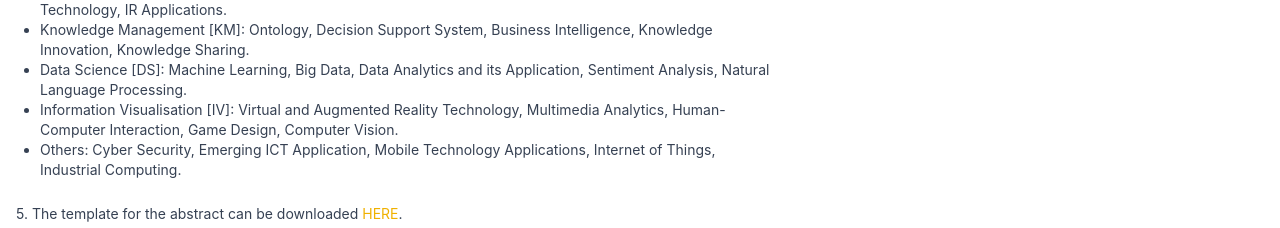
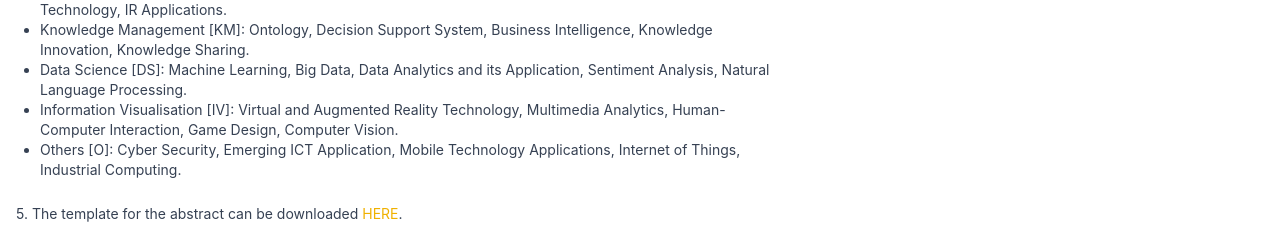
Before and after one commit to zafarshahrin/SIRKM2025, a Vue app: page /abstract-submission in a window 1280 px wide. Shown: the part 785-1013 px from the top of the page. Built offline with nearby package versions, Linux system fonts and the light colour scheme.

Commit message:
latest 1100

```diff
--- a/src/components/views/abstractsubmission.vue
+++ b/src/components/views/abstractsubmission.vue
@@ -71,7 +71,7 @@
   <li><strong>Knowledge Management [KM]:</strong> Ontology, Decision Support System, Business Intelligence, Knowledge Innovation, Knowledge Sharing.</li>
   <li><strong>Data Science [DS]:</strong> Machine Learning, Big Data, Data Analytics and its Application, Sentiment Analysis, Natural Language Processing.</li>
   <li><strong>Information Visualisation [IV]:</strong> Virtual and Augmented Reality Technology, Multimedia Analytics, Human-Computer Interaction, Game Design, Computer Vision.</li>
-  <li><strong>Others:</strong> Cyber Security, Emerging ICT Application, Mobile Technology Applications, Internet of Things, Industrial Computing.</li>
+  <li><strong>Others [O]:</strong> Cyber Security, Emerging ICT Application, Mobile Technology Applications, Internet of Things, Industrial Computing.</li>
 </ul>
 
               <br />
```
